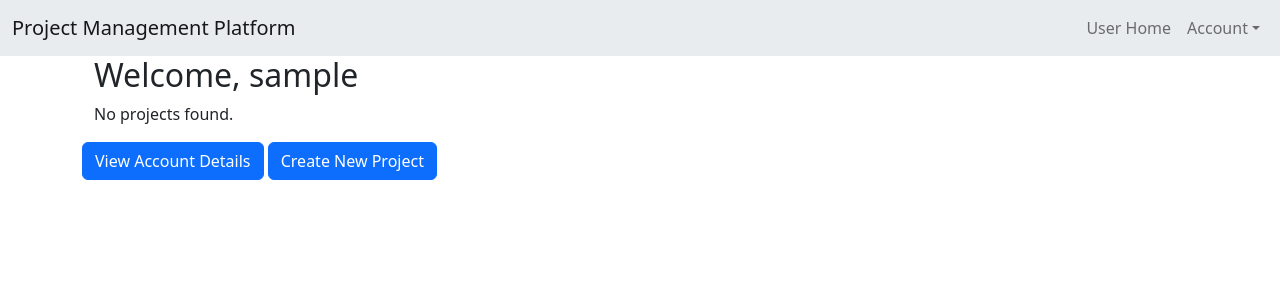
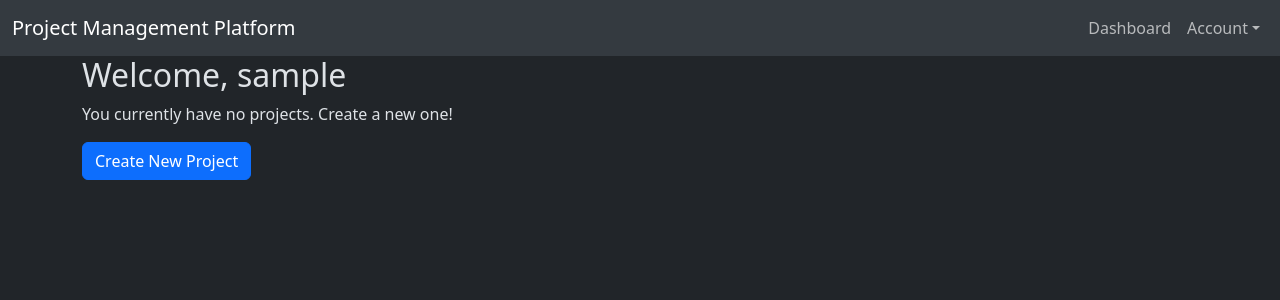
Before and after one commit to GitZol/pmp, a PHP site: page /home.php in a window 1280 px wide. Shown: the top 300 px of the page. Run offline with PHP 8.4, Linux system fonts and the light colour scheme; the visitor is signed in with stand-in values (Sample User, id 1); data that the repository does not hold is empty.

Commit message:
Dynamic navbar, fully working now.

```diff
--- a/fetch_projects.php
+++ b/fetch_projects.php
@@ -1,12 +1,3 @@
-<!DOCTYPE html>
-<html lang="en">
-<head>
-    <meta charset="UTF-8">
-    <meta name="viewport" content="width=device-width, initial-scale=1.0">
-    <title>Home</title>
-    <link href="https://cdn.jsdelivr.net/npm/bootstrap@5.2.3/dist/css/bootstrap.min.css" rel="stylesheet" integrity="sha384-rbsA2VBKQhggwzxH7pPCaAqO46MgnOM80zW1RWuH61DGLwZJEdK2Kadq2F9CUG65" crossorigin="anonymous">
-    <script src="https://cdn.jsdelivr.net/npm/bootstrap@5.0.2/dist/js/bootstrap.bundle.min.js" integrity="sha384-MrcW6ZMFYlzcLA8Nl+NtUVF0sA7MsXsP1UyJoMp4YLEuNSfAP+JcXn/tWtIaxVXM" crossorigin="anonymous" defer></script>
-
 <style>
     #task-details {
         list-style-type: none;
@@ -16,12 +7,11 @@
         transition: height 0.3s ease-in-out !important;
     }
 </style>
-</head>
-<body>
+
+
+<?php include 'navbar.php'; ?>
 <div class="container">
-
 <?php
-
 if (isset($_SESSION["Username"])) {
     $username = $_SESSION["Username"];
     echo "<h2>Welcome, $username</h2>";
@@ -124,11 +114,9 @@
             echo "</div>";
             echo "</div>";
         }
-
     } else {
-                echo "<p>No projects found.</p>";
+        echo "<p>You currently have no projects. Create a new one!</p>";
     }
-
 
     $mysqli->close();
 } else {
@@ -136,6 +124,7 @@
 }
 ?>
 </div>
+
 <script>
     document.addEventListener('DOMContentLoaded', function() {
         const addTaskButtons = document.querySelectorAll('[id^="addTaskBtn"]');
@@ -149,5 +138,3 @@
     });
 });
 </script>
-</body>
-</html>
--- a/home.php
+++ b/home.php
@@ -6,7 +6,7 @@ if (!isset($_SESSION["UserID"])){
 }
 ?>
 <!DOCTYPE html>
-<html lang="en">
+<html lang="en" data-bs-theme="dark">
 <head>
     <meta charset="UTF-8">
     <meta name="viewport" content="width=device-width, initial-scale=1.0">
@@ -17,14 +17,12 @@ if (!isset($_SESSION["UserID"])){
     <script src="home.js"></script>
     <script src="https://cdn.jsdelivr.net/npm/bootstrap@5.3.2/dist/js/bootstrap.bundle.min.js" integrity="sha384-C6RzsynM9kWDrMNeT87bh95OGNyZPhcTNXj1NW7RuBCsyN/o0jlpcV8Qyq46cDfL" crossorigin="anonymous"></script>
 </head>
+
 <body>
-    <?php include 'navbar.php'; ?>
+    <!-- The navbar for this page is in fetch_projects.php -->
+    <?php include 'fetch_projects.php'; ?>
     <div class="container">
-        <?php include 'fetch_projects.php'; ?>
-        <a href="account.php" class="btn btn-primary">View Account Details</a>
-
-        <button id="showCreateProjectForm" class="btn btn-primary" data-bs-toggle="modal" data-bs-target="#createProjectModal"> Create New Project
-        </button>
+        <button id="showCreateProjectForm" class="btn btn-primary" data-bs-toggle="modal" data-bs-target="#createProjectModal"> Create New Project</button>
 
         <div id="sideMenu" class="side-menu">
             <button id="closeSideMenu" class="btn btn-danger" style="position: absolute; top: 10px; left: 10px;">X</button>
@@ -70,16 +68,16 @@ if (!isset($_SESSION["UserID"])){
                 <form id="createProjectForm" action="create_project.php" method="post">
                     <div class="modal-body">
                         <label for="projectName">Project Name:</label>
-                        <input type="text" id="projectName" class="form-control" name="projectName" required><br><br>
+                        <input type="text" id="projectName" class="form-control" name="projectName" required><br>
 
                         <label for="description">Description:</label>
-                        <textarea id="description" class="form-control" name="description" required></textarea><br><br>
+                        <textarea id="description" class="form-control" name="description" required></textarea><br>
 
                         <label for="startDate">Start Date:</label>
-                        <input type="date" id="startDate" class="form-control" name="startDate" required><br><br>
+                        <input type="date" id="startDate" class="form-control" name="startDate" required><br>
 
                         <label for="endDate">End Date:</label>
-                        <input type="date" id="endDate" class="form-control" name="endDate" required><br><br>
+                        <input type="date" id="endDate" class="form-control" name="endDate" required><br>
                     </div>
                     <div class="modal-footer">
                         <button type="button" class="btn btn-secondary" data-bs-dismiss="modal">Close</button>
--- a/navbar.php
+++ b/navbar.php
@@ -1,7 +1,3 @@
-<?php
-$loggedIn = isset($_SESSION["UserID"]);
-?>
-
 <nav class="navbar navbar-expand-lg bg-body-secondary">
     <div class="container-fluid">
         <a class="navbar-brand" href="index.php">Project Management Platform</a>
@@ -10,17 +6,17 @@ $loggedIn = isset($_SESSION["UserID"]);
         </button>
         <div class="collapse navbar-collapse justify-content-end" id="navbarSupportedContent">
             <ul class="navbar-nav mb-2 mb-lg-0">
-
                 <?php
+                $loggedIn = isset($_SESSION["UserID"]);
                 if ($loggedIn) {
                     echo '
                     <li class="nav-item">
-                    <a class="nav-link" href="account.php">User Home</a>
+                        <a class="nav-link" href="home.php">Dashboard</a>
                     </li>
                     <li class="nav-item dropdown">
-                    <a class="nav-link dropdown-toggle" href="#" role="button" data-bs-toggle="dropdown" data-bs-display="static" aria-expanded="false">Account</a>
+                        <a class="nav-link dropdown-toggle" role="button" data-bs-toggle="dropdown" data-bs-display="static" aria-expanded="false">Account</a>
                     <ul class="dropdown-menu dropdown-menu-lg-end" style="min-width:inherit;">
-                    <li><a class="dropdown-item" href="account.php">Profile</a></li>
+                        <li><a class="dropdown-item" href="account.php">Details</a></li>
                         <li><hr class="dropdown-divider"></li>
                         <li><a class="dropdown-item" href="logout.php">Logout</a></li>
                     </ul>
@@ -32,7 +28,7 @@ $loggedIn = isset($_SESSION["UserID"]);
                         <a class="nav-link" href="index.php">Home</a>
                     </li>
                     <li class="nav-item dropdown">
-                    <a class="nav-link dropdown-toggle" href="#" role="button" data-bs-toggle="dropdown" data-bs-display="static" aria-expanded="false">Account</a>
+                        <a class="nav-link dropdown-toggle" role="button" data-bs-toggle="dropdown" data-bs-display="static" aria-expanded="false">Account</a>
                     <ul class="dropdown-menu dropdown-menu-lg-end" style="min-width:inherit;">
                         <li><a class="dropdown-item" href="login.php">Login</a></li>
                         <li><hr class="dropdown-divider"></li>
@@ -42,7 +38,6 @@ $loggedIn = isset($_SESSION["UserID"]);
                     ';
                 }
                 ?>
-
             </ul>
         </div>
     </div>
```
Also changed, not shown: account.php (+4 -5 lines), index.php (+18 -4 lines). Lines whose indentation alone changed are shown as unchanged.
